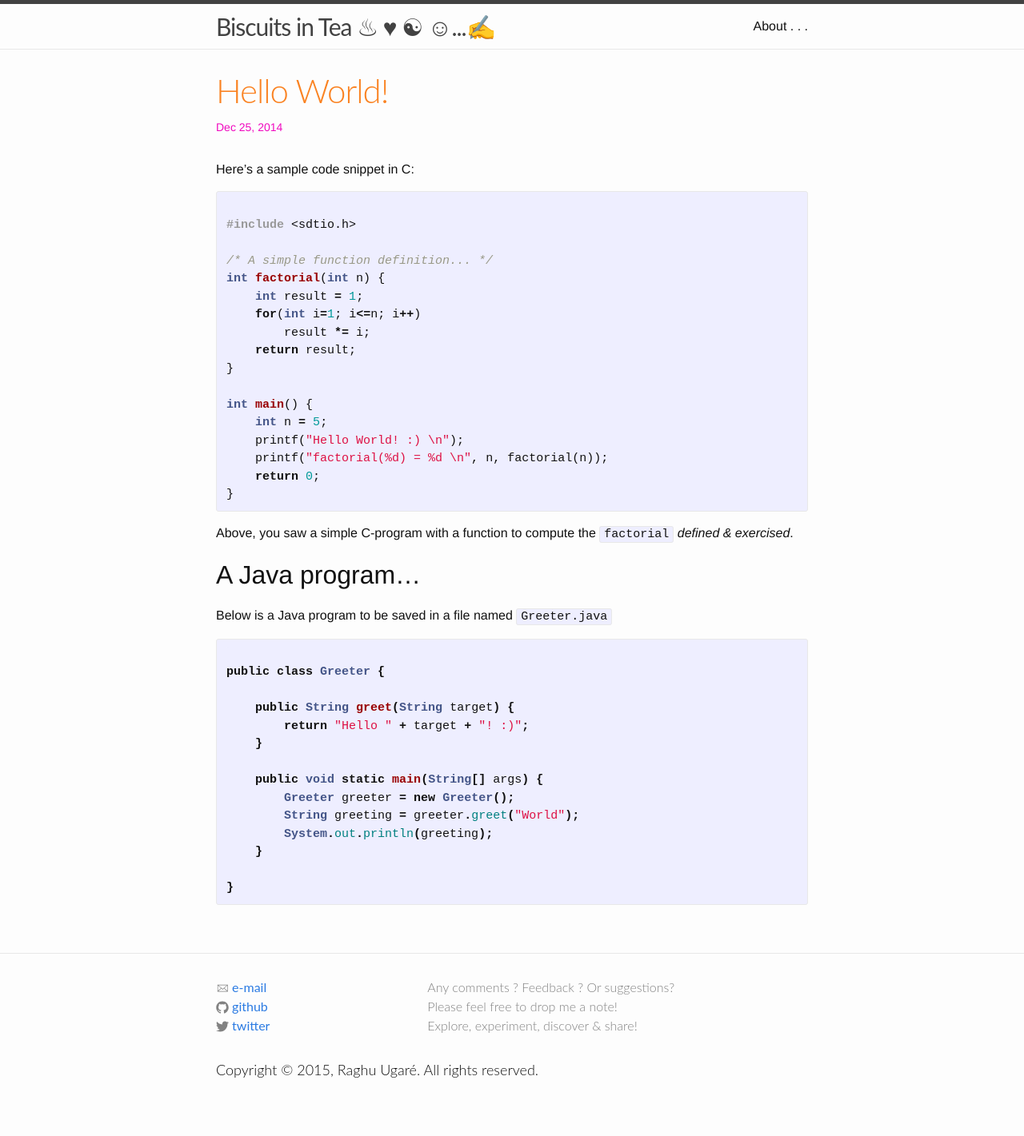
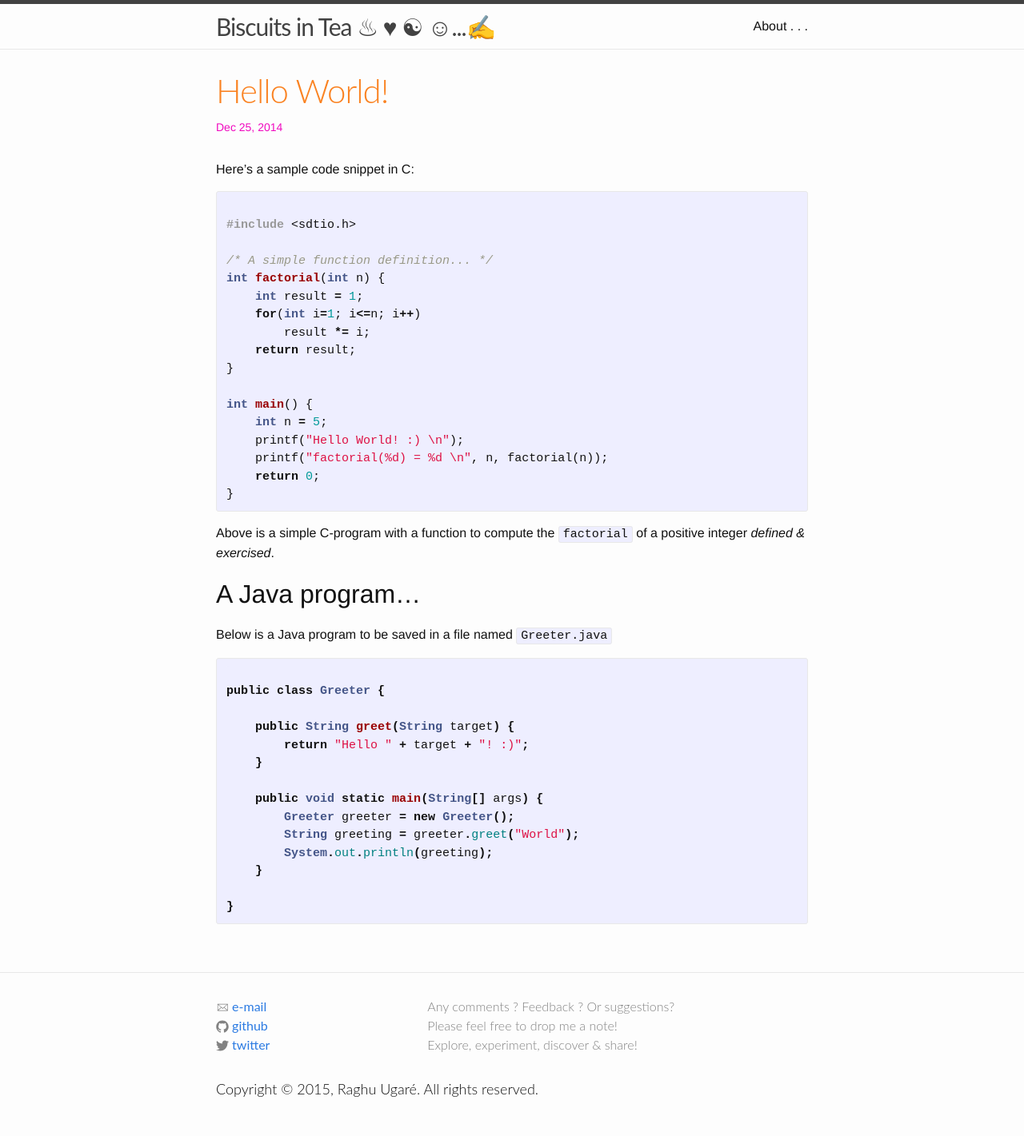
Before and after one commit to raghuugare/raghuugare.bkup, a Jekyll site: the page built from _posts/2014-12-25-hello_world.markdown, in a window 1280 px wide. Shown: the whole page at 80% size. Built offline with Jekyll 4.4.1, drawn with Linux system fonts in a browser that asks for light colours; before the commit the page ends 1397 px from its top, so only the background shows below that.

Commit message:
Minor changes in text...

```diff
--- a/_posts/2014-12-25-hello_world.markdown
+++ b/_posts/2014-12-25-hello_world.markdown
@@ -28,7 +28,7 @@ int main() {
 
 {% endhighlight %}
 
-Above, you saw a simple C-program with a function to compute the `factorial` _defined & exercised_.
+Above is a simple C-program with a function to compute the `factorial` of a positive integer _defined & exercised_.
 
 ## A Java program...
 
```
